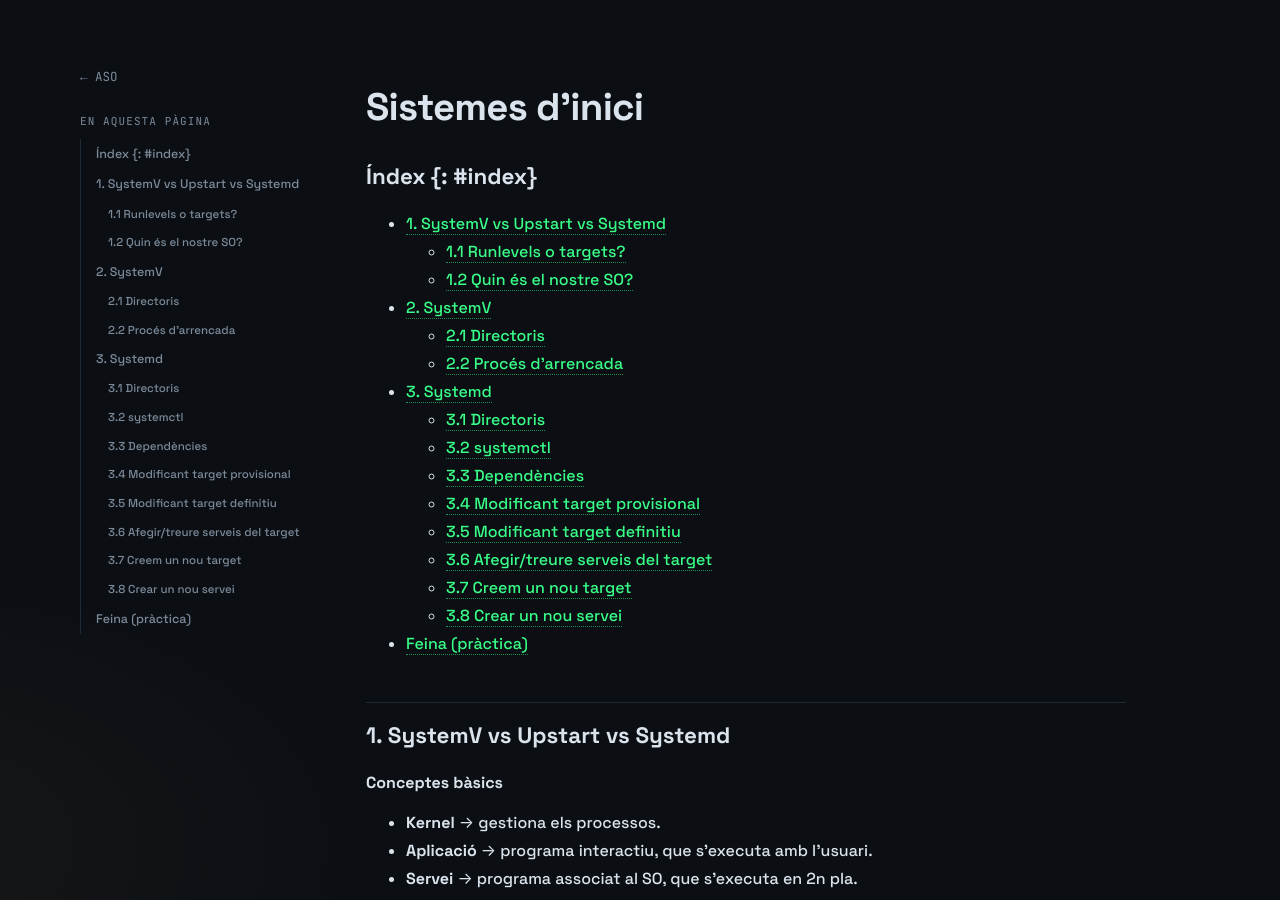
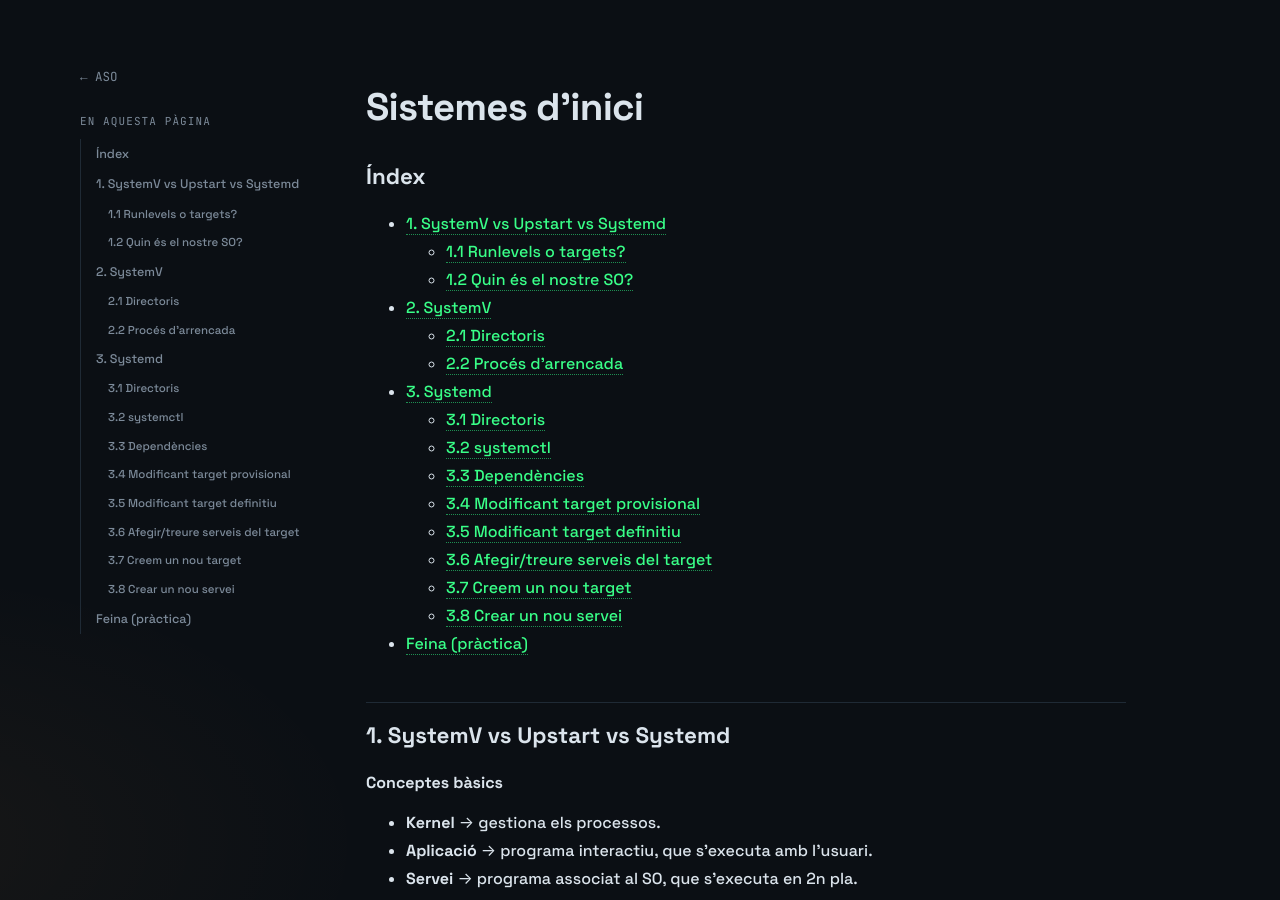
Before and after one commit to ikerespinosalopez/ASO, a Jekyll site: the page built from practiques/01-systemv-upstart-systemd.md, in a window 1280 px wide and 900 px high. Built offline with Jekyll 4.4.1, drawn with Linux system fonts in a browser that asks for light colours; part of the change alters nothing that is shown.

Commit message:
Corregeix l'ancora de l'Índex (l'IAL de kramdown no es processava)
Co-Authored-By: Claude Sonnet 5 <noreply@anthropic.com>

```diff
--- a/practiques/01-systemv-upstart-systemd.md
+++ b/practiques/01-systemv-upstart-systemd.md
@@ -5,7 +5,7 @@ title: "Sistemes d'inici"
 
 # Sistemes d'inici
 
-## Índex {: #index}
+## <a id="index"></a>Índex
 
 - [1. SystemV vs Upstart vs Systemd](#1-systemv-vs-upstart-vs-systemd)
   - [1.1 Runlevels o targets?](#11-runlevels-o-targets)
```
